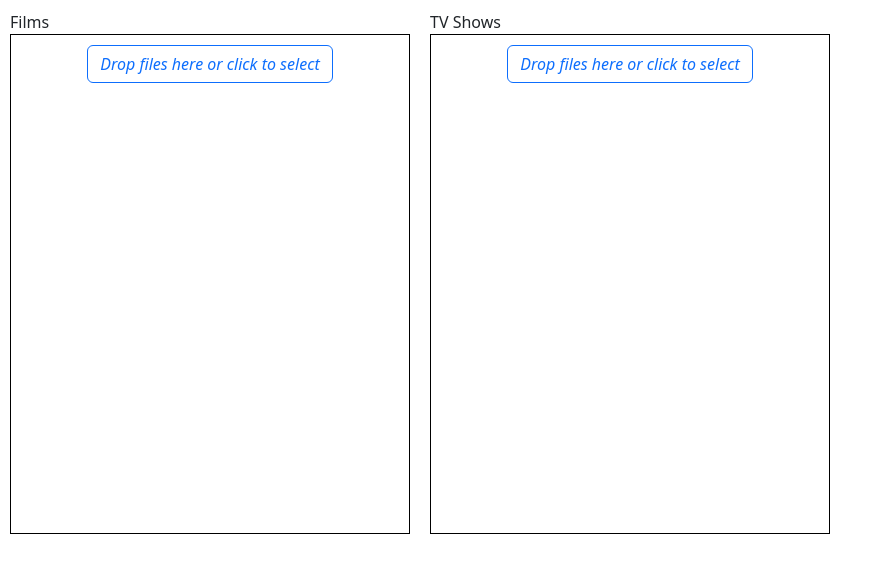
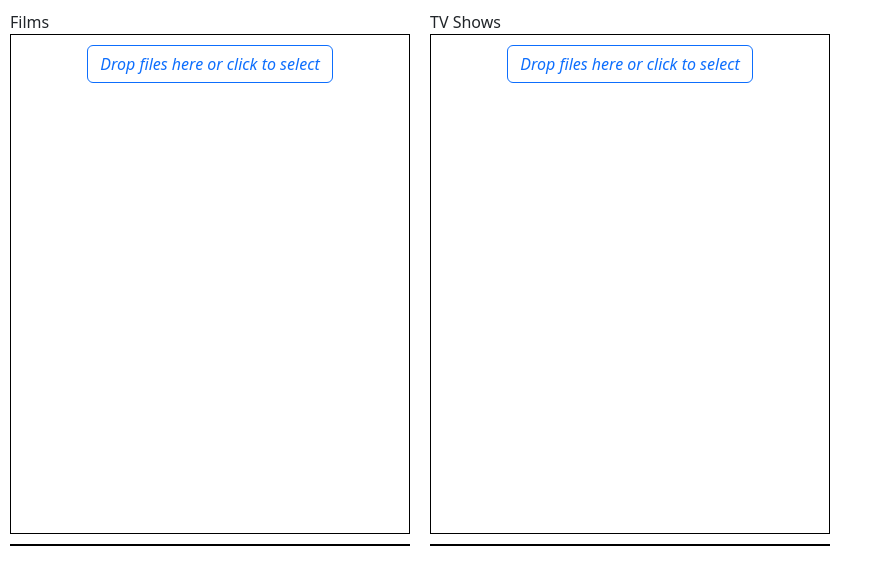
Before and after one commit to evilduck95/file-catcher-web, a React (Create React App) app: page / in a window 1280 px wide. Shown: the top 584 px of the page, without its empty margins (0-883 px from the left). Built offline with nearby package versions, Linux system fonts and the light colour scheme.

Commit message:
Added ability to store and display old, completed jobs

```diff
--- a/src/App.jsx
+++ b/src/App.jsx
@@ -7,6 +7,7 @@ const UploadersContainer = styled.div`
     display: flex;
     flex-direction: row;
 `;
+
 
 function App() {
     return (
--- a/src/components/FileListDisplay.jsx
+++ b/src/components/FileListDisplay.jsx
@@ -5,7 +5,7 @@ import {Button} from "react-bootstrap";
 
 const FilesListContainer = styled.div`
     // Parent styles to allow overlay to respect boundaries.
-    float: left;
+    //float: left;
     position: relative;
 
     width: 400px;
@@ -96,6 +96,7 @@ const FileListDisplay = ({files, fileType, chooseFileCallback, dropFileCallback,
     }
 
     return (
+        <>
             <FilesListContainer ref={listContainerRef}>
                 {draggingFile && <DragOverOverlay ref={dragOverlayRef}/>}
                 {files.map((f, i) => (
@@ -114,6 +115,7 @@ const FileListDisplay = ({files, fileType, chooseFileCallback, dropFileCallback,
                     </Button>
                 </div>
             </FilesListContainer>
+        </>
     )
 };
 
--- a/src/components/FileRow.jsx
+++ b/src/components/FileRow.jsx
@@ -55,6 +55,22 @@ const FileRow = ({index, fileType, file, removedCallback}) => {
     const [jobId, setJobId] = useState();
     const [jobState, setJobState] = useState('Pending');
 
+    const updateJobInStorage = (jobId, fileName, jobStatus) => {
+        const localStorageKey = `saved_${fileType}`;
+        const savedJobs = JSON.parse(localStorage.getItem(localStorageKey)) || [];
+        const jobIndex = savedJobs.map(j => j.jobId).indexOf(jobId);
+        console.log('Found', jobIndex)
+        if (jobIndex > -1) {
+            let savedJob = savedJobs[jobIndex];
+            console.log('Saved Job', savedJob)
+            savedJob.jobStatus = jobStatus;
+        } else {
+            console.log('Pushing new job')
+            savedJobs.push({ jobId, fileName, jobStatus });
+        }
+        localStorage.setItem(localStorageKey, JSON.stringify(savedJobs));
+    }
+
     useEffect(() => {
         const interval = setInterval(() => {
             console.log(jobId, jobState);
@@ -62,6 +78,7 @@ const FileRow = ({index, fileType, file, removedCallback}) => {
                 checkJob(jobId).then(res => {
                     const {status} = res.data;
                     setJobState(status);
+                    updateJobInStorage(jobId, file.name, status);
                 });
             }
         }, 1000);
@@ -74,11 +91,6 @@ const FileRow = ({index, fileType, file, removedCallback}) => {
 
 
     const pushFileToServer = () => {
-        let savedJobs = JSON.parse(localStorage.getItem('saved_jobs'));
-        if (!savedJobs) {
-            savedJobs = {};
-            savedJobs[fileType] = {};
-        }
         const isFilm = fileType === FILM;
         const uploadFunc = isFilm ? uploadFilm : uploadTvShow;
         const processFunc = isFilm ? processFilm : processTvShow;
@@ -90,11 +102,7 @@ const FileRow = ({index, fileType, file, removedCallback}) => {
                 processFunc(jobId).then(
                     () => {
                         setJobId(jobId);
-                        savedJobs[fileType][jobId] = {
-                            fileName: file.name
-                        };
-                        console.log('Saving Jobs', savedJobs);
-                        localStorage.setItem('saved_jobs', JSON.stringify(savedJobs));
+                        updateJobInStorage(jobId, file.name, "Pending");
                     },
                     error => alert(`Failed process call for ${file.name}, Error: ${error}`)
                 );
--- a/src/components/FileUploadList.jsx
+++ b/src/components/FileUploadList.jsx
@@ -2,9 +2,15 @@ import React, {useRef, useState} from "react";
 import FileListDisplay from "./FileListDisplay";
 import styled from "styled-components";
 import {FILM} from "../util/fileTypes";
+import OldFilesDisplay from "./OldFilesDisplay";
 
 const FileUploadContainer = styled.div`
     margin: 10px;
+`;
+
+const BufferSpace = styled.div`
+    height: 10px;
+    position: relative;
 `;
 
 const FileUploadList = ({headerText = 'Add Files', fileType}) => {
@@ -47,6 +53,8 @@ const FileUploadList = ({headerText = 'Add Files', fileType}) => {
         <FileUploadContainer>
             <div>{headerText}</div>
             <FileListDisplay files={files} fileType={fileType} chooseFileCallback={initFileChooser} dropFileCallback={fileDropped} removeCallback={fileRemoved}/>
+            {/*<BufferSpace className={'buffer'}/>*/}
+            <OldFilesDisplay fileType={fileType}/>
             <input type={'file'} id={'file-input'} ref={fileInputRef} onChange={fileChosen} style={{display: 'none'}}/>
         </FileUploadContainer>
     )
--- /dev/null
+++ b/src/components/OldFilesDisplay.jsx
@@ -0,0 +1,44 @@
+import React from "react";
+import styled from "styled-components";
+
+const DisplayContainer = styled.div`
+    width: 400px;
+    margin-top: 10px;
+    display: flex;
+    flex-direction: column-reverse;
+    justify-content: flex-end;
+    align-items: center;
+    border: solid black 1px;
+`;
+
+const FileInfoRow = styled.div`
+    width: 90%;
+    display: flex;
+    flex-direction: row;
+    justify-content: space-between;
+`;
+
+const FileInfo = styled.div`
+`;
+
+const OldFilesDisplay = ({fileType}) => {
+    const localStorageKey = `saved_${fileType}`;
+    const savedFiles = JSON.parse(localStorage.getItem(localStorageKey)) || [];
+
+    const displayFileInfo = (file) => {
+        return(
+            <FileInfoRow>
+                <FileInfo>{file.fileName}</FileInfo>
+                <FileInfo>{file.jobStatus}</FileInfo>
+            </FileInfoRow>
+        )
+    };
+
+    return(
+        <DisplayContainer>
+            {savedFiles.length > 0 && savedFiles.map(f => displayFileInfo(f))}
+        </DisplayContainer>
+    );
+};
+
+export default OldFilesDisplay;
```
Lines whose indentation alone changed are shown as unchanged.
